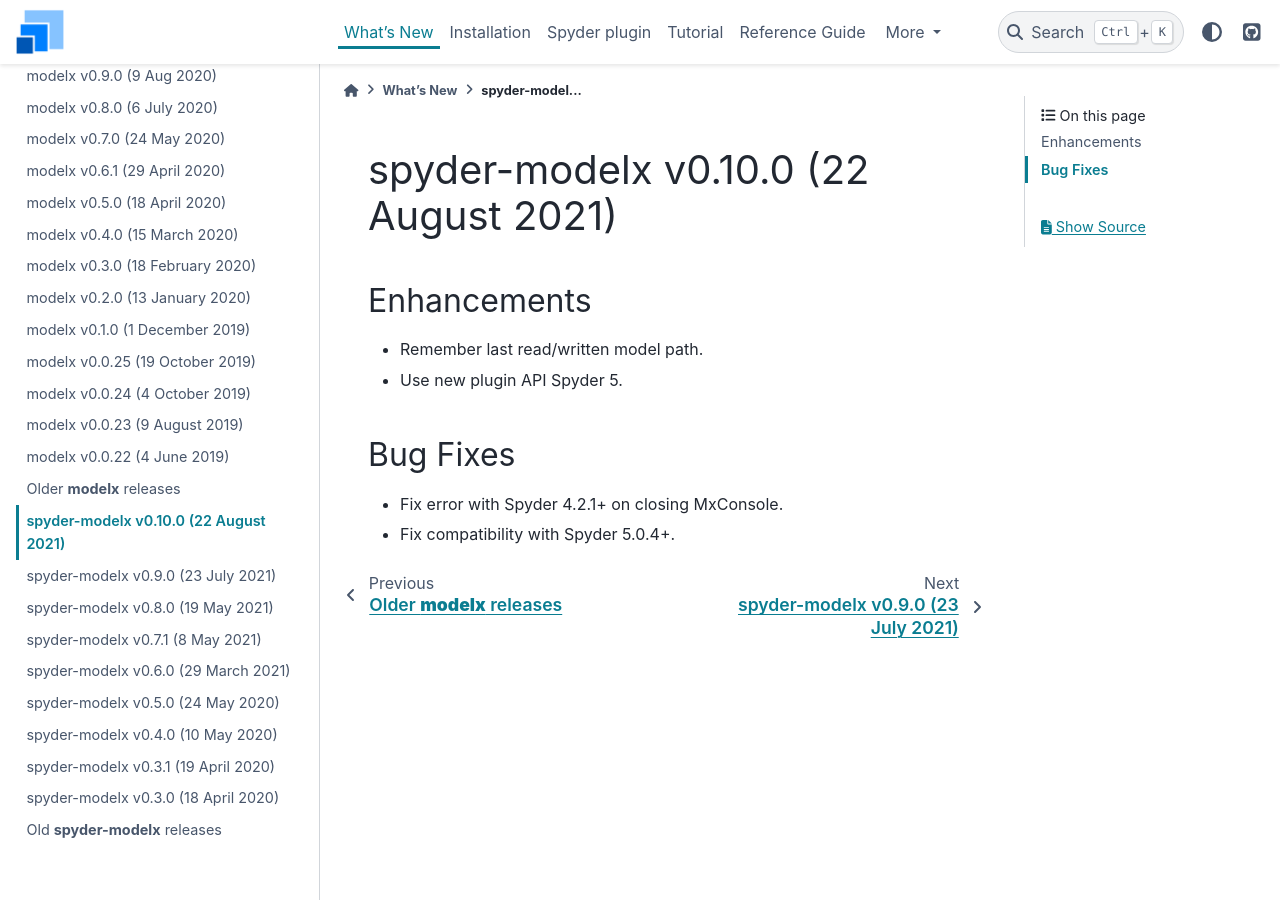
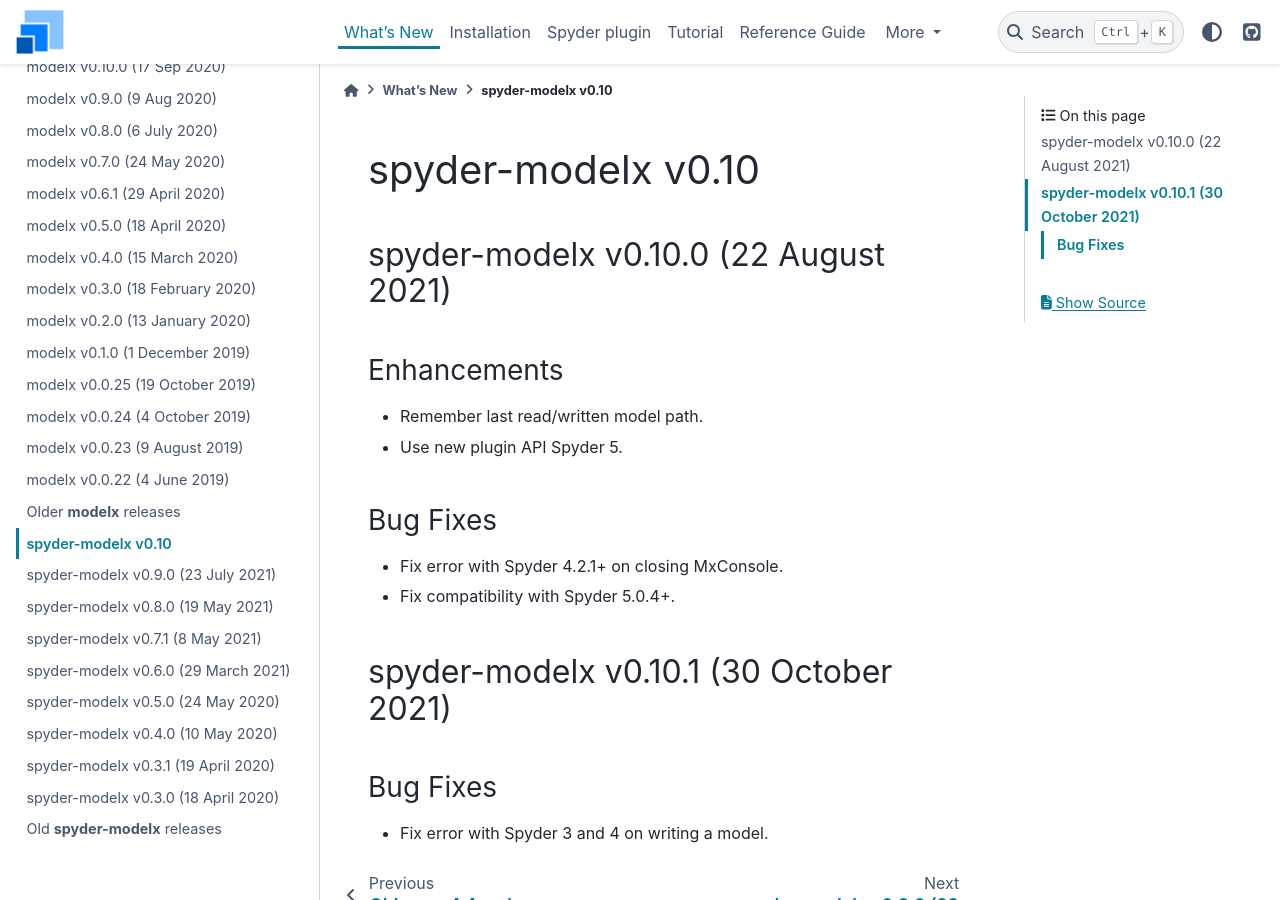
Before and after one commit to fumitoh/modelx, a Sphinx documentation site: the page built from doc/source/releases/spymx_relnotes_v0.10.0.rst, in a window 1280 px wide and 900 px high. Built offline with Sphinx 7.4.7 and the PyData theme 0.15.4, drawn with Linux system fonts in a browser that asks for light colours.

Commit message:
DOC: Update doc for spyder-modelx v0.10.1

```diff
--- a/doc/source/releases/spymx_relnotes_v0.10.0.rst
+++ b/doc/source/releases/spymx_relnotes_v0.10.0.rst
@@ -1,20 +1,33 @@
 .. currentmodule:: modelx
 
 
+=======================================
+spyder-modelx v0.10
+=======================================
+
 .. _release-mxplugin-v0.10.0:
 
-=======================================
 spyder-modelx v0.10.0 (22 August 2021)
 =======================================
 
 Enhancements
-=============
+--------------
 
 * Remember last read/written model path.
 * Use new plugin API Spyder 5.
 
 Bug Fixes
-==========
+--------------
 
 * Fix error with Spyder 4.2.1+ on closing MxConsole.
 * Fix compatibility with Spyder 5.0.4+.
+
+.. _release-mxplugin-v0.10.1:
+
+spyder-modelx v0.10.1 (30 October 2021)
+=======================================
+
+Bug Fixes
+--------------
+
+* Fix error with Spyder 3 and 4 on writing a model.
--- a/doc/source/updates.rst
+++ b/doc/source/updates.rst
@@ -10,9 +10,13 @@
     Visit <a href="https://github.com/fumitoh/modelx/discussions" target="_blank">Discussions</a>
     for more frequent updates.</p>
 
+* *30 October 2021:*
+  spyder-modelx v0.10.1 is released.
+  See :ref:`release-mxplugin-v0.10.1` release notes for details.
+
 * *22 August 2021:*
   modelx v0.17.0 and spyder-modelx v0.10.0 are released.
-  See :doc:`releases/relnotes_v0_17_0` and :doc:`releases/spymx_relnotes_v0.10.0`
+  See :doc:`releases/relnotes_v0_17_0` and :ref:`release-mxplugin-v0.10.0`
   release notes for details.
 
 * *23 July 2021:*
```
